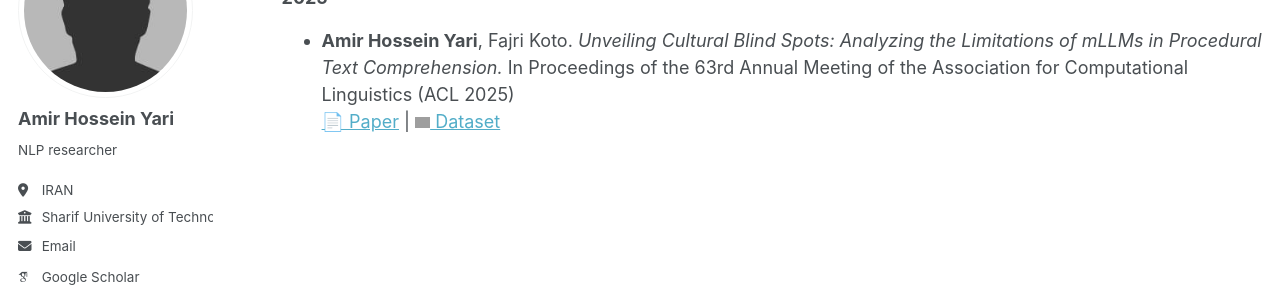
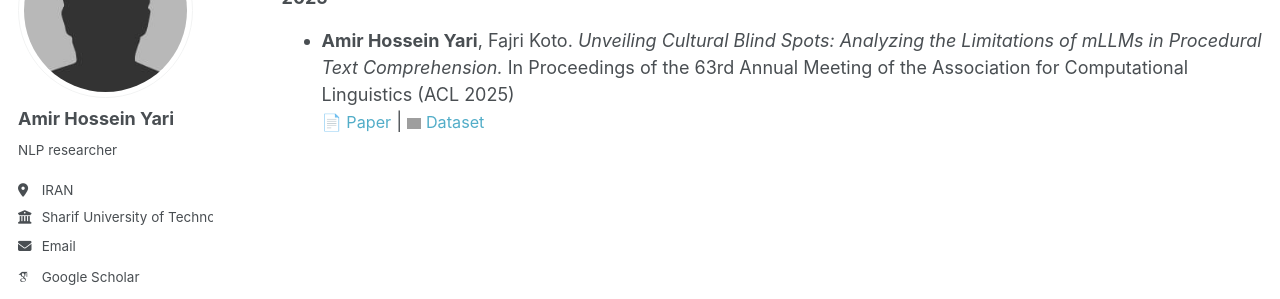
Before and after one commit to AmirHosseinYari2002/AmirHosseinYari2002.github.io, a Jekyll site: the page built from _pages/publications.md, in a window 1280 px wide. Shown: the part 176-475 px from the top of the page. Built offline with Jekyll 4.4.1, drawn with Linux system fonts in a browser that asks for light colours; some web fonts are replaced; a script that is not in the unit is left out; grey boxes are pictures that could not be loaded.

Commit message:
Update publication page

```diff
--- a/_pages/publications.md
+++ b/_pages/publications.md
@@ -9,4 +9,7 @@ author_profile: true
 
 - **Amir Hossein Yari**, Fajri Koto.  *Unveiling Cultural Blind Spots: Analyzing the Limitations of mLLMs in Procedural Text Comprehension.*
 In Proceedings of the 63rd Annual Meeting of the Association for Computational Linguistics (ACL 2025) <br>
-[📄 Paper](https://aclanthology.org/2025.acl-long.987/) | [<img src="https://huggingface.co/front/assets/huggingface_logo.svg" alt="Hugging Face" width="15"/> Dataset](https://huggingface.co/dataset-link)
+  <a href="https://aclanthology.org/2025.acl-long.987/" style="font-size: 0.9rem; text-decoration: none;">📄 Paper</a> |
+  <a href="https://huggingface.co/datasets/AmirHossein2002/CAPTex" style="font-size: 0.9rem; text-decoration: none;">
+    <img src="https://huggingface.co/front/assets/huggingface_logo.svg" alt="Hugging Face" width="14" style="vertical-align: middle;"/> Dataset
+  </a>
```
